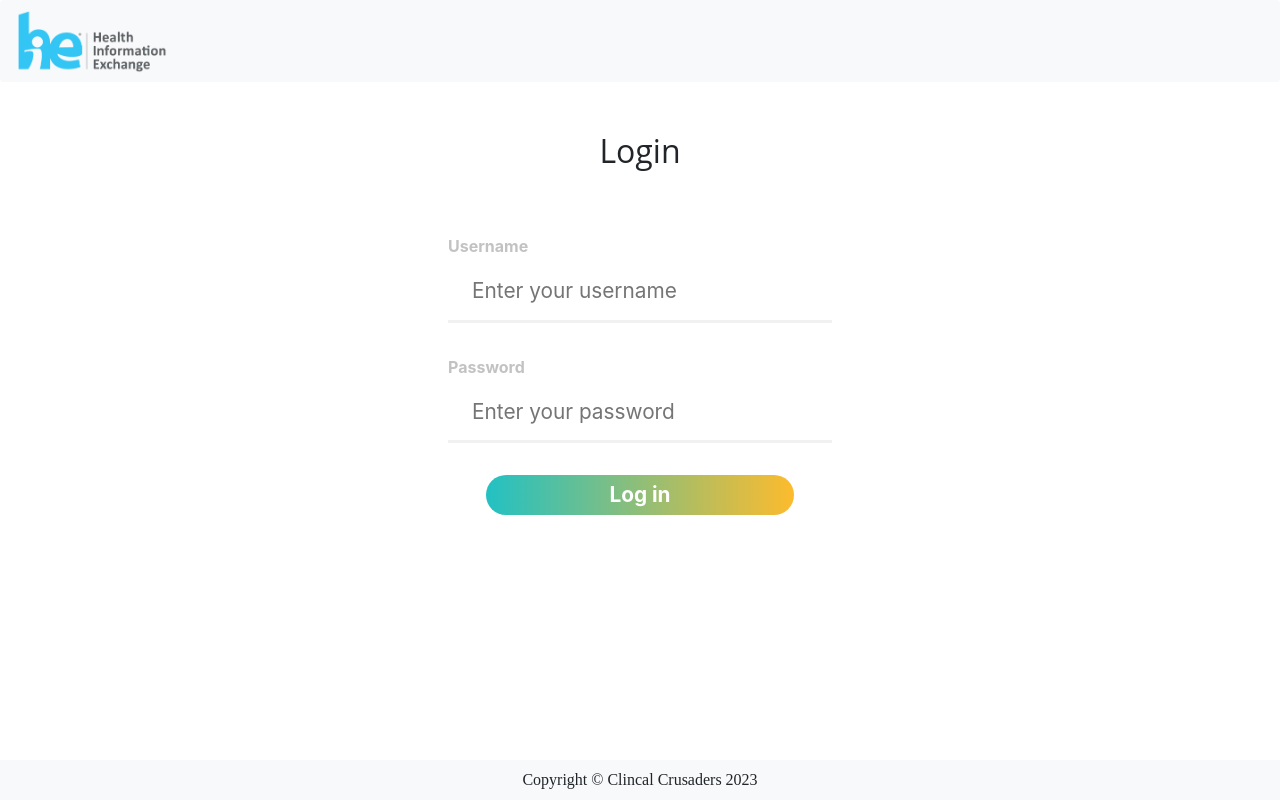
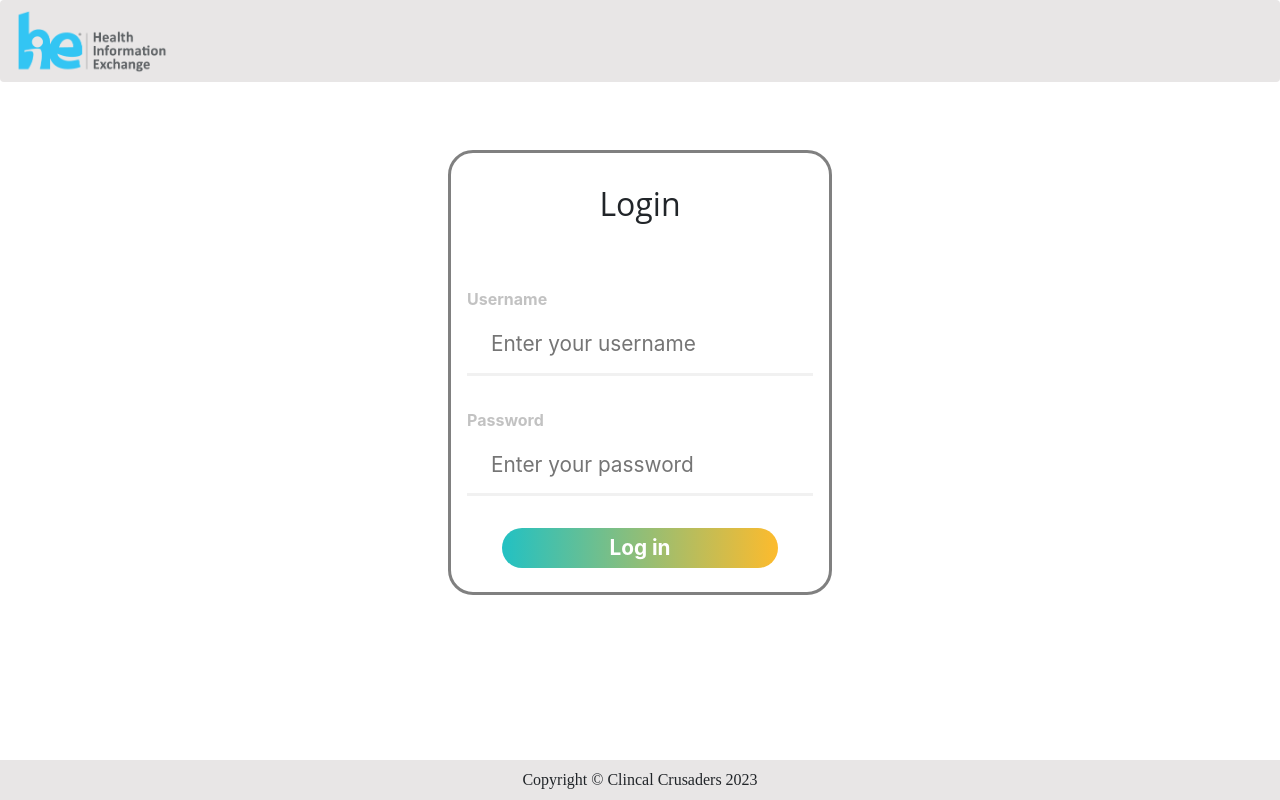
Before and after one commit to Akshay3253/health-information-exchange, a React (Create React App) app: page /login in a window 1280 px wide. Built offline with nearby package versions, Linux system fonts and the light colour scheme.

Commit message:
css changes

```diff
--- a/src/App.css
+++ b/src/App.css
@@ -28,7 +28,7 @@
 
 footer {
   position: fixed;
-  background-color: #f8f9fa !important;
+  background-color: rgb(232 230 230);
   bottom: 0;
   left: 0;
   right: 0;
--- a/src/components/reusable/header.js
+++ b/src/components/reusable/header.js
@@ -4,7 +4,7 @@ import "./header.css";
 
 const Header = () => {
   return (
-    <Navbar bg="light" variant="light" fixed="top">
+    <Navbar style={{backgroundColor:"rgb(232 230 230)"}} variant="light" fixed="top">
       <Container className="justify-content-start m-0">
         <img alt="" src="/logo-HIE.png" className="nav-logo pt-3" />
       </Container>
--- a/src/index.css
+++ b/src/index.css
@@ -29,9 +29,11 @@ html {
     max-height: 700px;
     width: 30%;
     height: 60%;
-    margin: 50px auto;
-    background-color: #FFFFFF;
+    margin: 150px auto;
+    background-color: #ffffff;
     border-radius: 25px;
+    border-color: gray;
+   border-style: solid;
 }
 
  #loginform {
@@ -40,9 +42,11 @@ html {
    max-height: 700px;
    width: 30%;
    height: 60%;
-   margin: 100px auto;
-   background-color: #FFFFFF;
+   margin: 150px auto;
+   background-color: #ffffff;
    border-radius: 25px;
+   border-color: gray;
+   border-style: solid;
  }
 
  #headerTitle {
@@ -59,7 +63,8 @@ html {
    align-items: center;
    padding-top: 2rem;
    max-width: 100%;
-
+   padding-left: 1rem;
+   padding-right: 1rem;
  }
 
  .customRow input, select {
```
